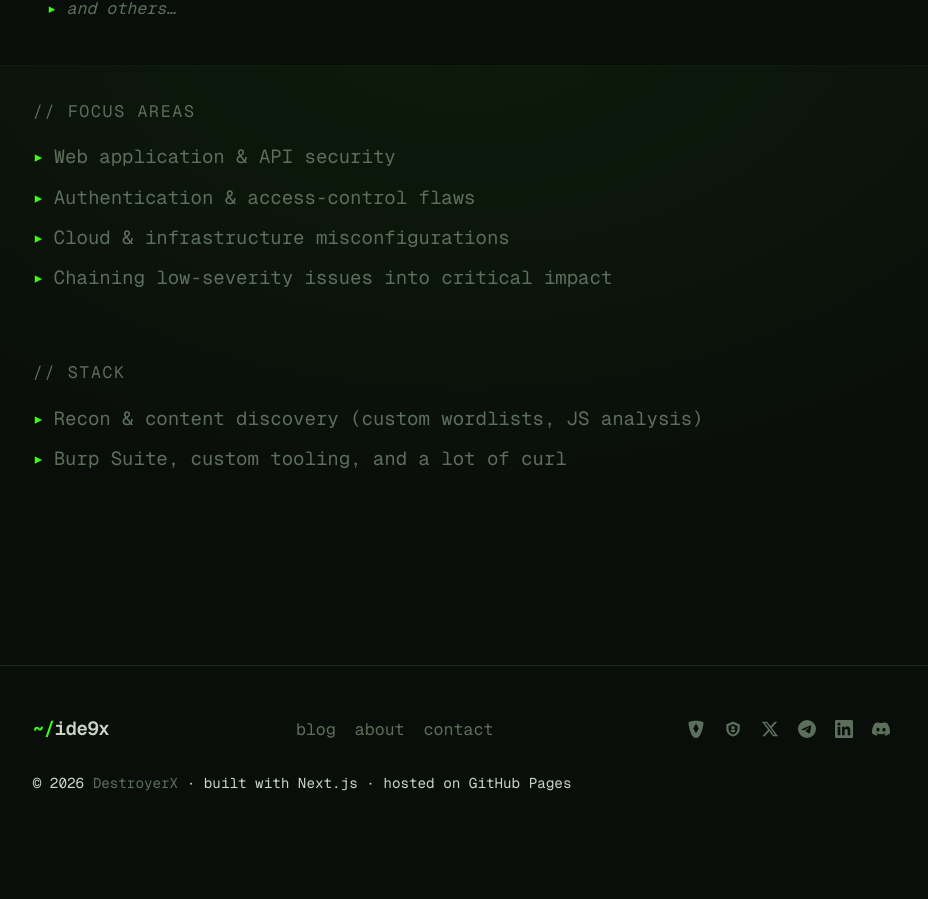
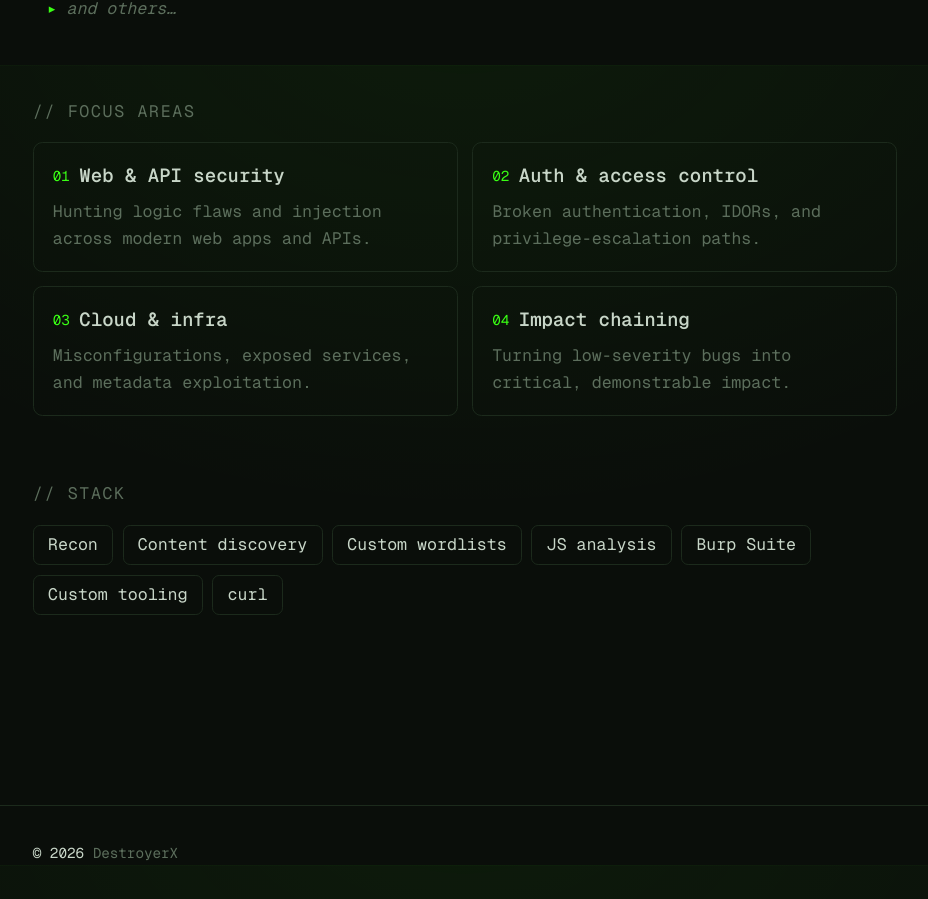
Before and after one commit to iide9x/ide9x.dev, a Next.js app: page /about in a window 1280 px wide. Shown: the part 735-1634 px from the top of the page, without its empty margins (175-1103 px from the left). Before the commit the page ends 1576 px from the top, so only its background shows below. Built offline with nearby package versions, Linux system fonts and the light colour scheme.

Commit message:
Real H1/Bugcrowd logos, minimal footer, drop 'Notes', redesign About focus cards + stack chips

```diff
--- a/src/app/about/page.tsx
+++ b/src/app/about/page.tsx
@@ -17,15 +17,32 @@ export default function About() {
   ];
 
   const focus = [
-    "Web application & API security",
-    "Authentication & access-control flaws",
-    "Cloud & infrastructure misconfigurations",
-    "Chaining low-severity issues into critical impact",
+    {
+      title: "Web & API security",
+      desc: "Hunting logic flaws and injection across modern web apps and APIs.",
+    },
+    {
+      title: "Auth & access control",
+      desc: "Broken authentication, IDORs, and privilege-escalation paths.",
+    },
+    {
+      title: "Cloud & infra",
+      desc: "Misconfigurations, exposed services, and metadata exploitation.",
+    },
+    {
+      title: "Impact chaining",
+      desc: "Turning low-severity bugs into critical, demonstrable impact.",
+    },
   ];
 
   const stack = [
-    "Recon & content discovery (custom wordlists, JS analysis)",
-    "Burp Suite, custom tooling, and a lot of curl",
+    "Recon",
+    "Content discovery",
+    "Custom wordlists",
+    "JS analysis",
+    "Burp Suite",
+    "Custom tooling",
+    "curl",
   ];
 
   return (
@@ -48,8 +65,8 @@ export default function About() {
             </p>
             <p>
               I spend my time finding and reporting vulnerabilities, and turning
-              small bugs into bigger impact. This site is where I publish
-              writeups and notes from that work.
+              small bugs into bigger impact. This site is where I publish my
+              writeups and findings.
             </p>
           </div>
         </div>
@@ -80,34 +97,44 @@ export default function About() {
         </ul>
       </section>
 
-      {/* Focus areas */}
+      {/* Focus areas — numbered cards */}
       <section>
         <h2 className="text-sm uppercase tracking-widest text-muted mb-4">
           {"// focus areas"}
         </h2>
-        <ul className="space-y-2 text-muted leading-relaxed">
-          {focus.map((f) => (
-            <li key={f} className="flex gap-2">
-              <span className="accent">▸</span>
-              <span>{f}</span>
-            </li>
+        <div className="grid grid-cols-1 sm:grid-cols-2 gap-3">
+          {focus.map((f, i) => (
+            <div
+              key={f.title}
+              className="group rounded-lg border border-bd bg-surface/40 p-4 hover:border-accent/50 hover:bg-surface transition-colors"
+            >
+              <div className="flex items-center gap-2 mb-1.5">
+                <span className="text-xs font-mono text-accent">
+                  {String(i + 1).padStart(2, "0")}
+                </span>
+                <h3 className="text-foreground font-semibold">{f.title}</h3>
+              </div>
+              <p className="text-sm text-muted leading-relaxed">{f.desc}</p>
+            </div>
           ))}
-        </ul>
+        </div>
       </section>
 
-      {/* Stack */}
+      {/* Stack — tool chips */}
       <section>
         <h2 className="text-sm uppercase tracking-widest text-muted mb-4">
           {"// stack"}
         </h2>
-        <ul className="space-y-2 text-muted leading-relaxed">
+        <div className="flex flex-wrap gap-2">
           {stack.map((s) => (
-            <li key={s} className="flex gap-2">
-              <span className="accent">▸</span>
-              <span>{s}</span>
-            </li>
+            <span
+              key={s}
+              className="text-sm rounded-md border border-bd bg-surface/40 px-3 py-1.5 text-foreground hover:border-accent/50 transition-colors"
+            >
+              {s}
+            </span>
           ))}
-        </ul>
+        </div>
       </section>
     </div>
   );
--- a/src/app/page.tsx
+++ b/src/app/page.tsx
@@ -26,8 +26,7 @@ export default function Home() {
               {site.name}
             </h1>
             <p className="text-muted leading-relaxed">
-              {site.role}. Notes, writeups, and findings from the things I
-              break.
+              {site.role}. Writeups and findings from the things I break.
             </p>
             <p className="text-sm text-muted pt-1">
               <span className="accent">$</span>{" "}
--- a/src/components/Footer.tsx
+++ b/src/components/Footer.tsx
@@ -1,63 +1,14 @@
-import Link from "next/link";
 import { site } from "@/lib/config";
-import { SocialIcon } from "@/components/Icons";
-
-const navLinks = [
-  { href: "/", label: "blog" },
-  { href: "/about/", label: "about" },
-  { href: "/contact/", label: "contact" },
-];
 
 export default function Footer() {
   const year = 2026;
-  const socials = site.socials.filter((s) => s.key !== "email");
 
   return (
     <footer className="border-t border-bd mt-24">
-      <div className="max-w-3xl mx-auto px-5 py-10 flex flex-col gap-6">
-        <div className="flex flex-col sm:flex-row gap-4 items-center justify-between">
-          <Link
-            href="/"
-            className="font-bold tracking-tight text-foreground hover:text-accent transition-colors"
-          >
-            <span className="accent">~/</span>
-            {site.handle}
-          </Link>
-
-          <nav className="flex gap-4 text-sm">
-            {navLinks.map((l) => (
-              <Link
-                key={l.href}
-                href={l.href}
-                className="text-muted hover:text-accent transition-colors"
-              >
-                {l.label}
-              </Link>
-            ))}
-          </nav>
-
-          <ul className="flex gap-1">
-            {socials.map((s) => (
-              <li key={s.key}>
-                <a
-                  href={s.href}
-                  target="_blank"
-                  rel="noopener noreferrer"
-                  aria-label={s.label}
-                  title={s.label}
-                  className="block p-1.5 rounded text-muted hover:text-accent transition-colors"
-                >
-                  <SocialIcon name={s.key} className="w-[18px] h-[18px]" />
-                </a>
-              </li>
-            ))}
-          </ul>
-        </div>
-
-        <div className="text-xs text-muted/70 text-center sm:text-left">
-          © {year} <span className="text-muted">{site.name}</span> · built with
-          Next.js · hosted on GitHub Pages
-        </div>
+      <div className="max-w-3xl mx-auto px-5 py-8">
+        <p className="text-xs text-muted/70 text-center sm:text-left">
+          © {year} <span className="text-muted">{site.name}</span>
+        </p>
       </div>
     </footer>
   );
--- a/src/components/Icons.tsx
+++ b/src/components/Icons.tsx
@@ -41,6 +41,19 @@ export function SocialIcon({
   name: SocialKey;
   className?: string;
 }) {
+  // Brand logos that only read correctly in their own colors — render the
+  // real artwork on a white chip so they stay recognizable on the dark theme.
+  if (name === "hackerone" || name === "bugcrowd") {
+    return (
+      // eslint-disable-next-line @next/next/no-img-element
+      <img
+        src={`/${name}.png`}
+        alt={name}
+        className={`${className} rounded-[5px] bg-white p-[3px] object-contain`}
+      />
+    );
+  }
+
   return (
     <svg
       viewBox="0 0 24 24"
```
Also changed, not shown: public/bugcrowd.png (added), public/hackerone.png (added).
